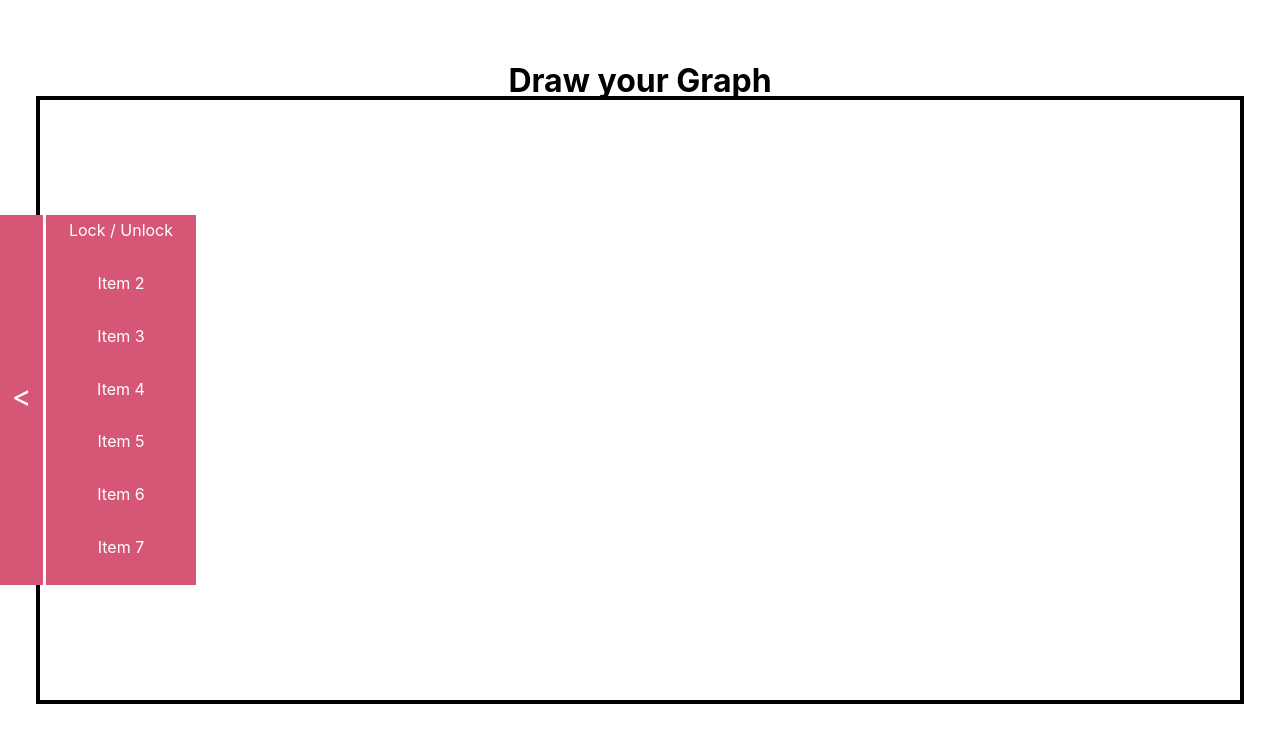
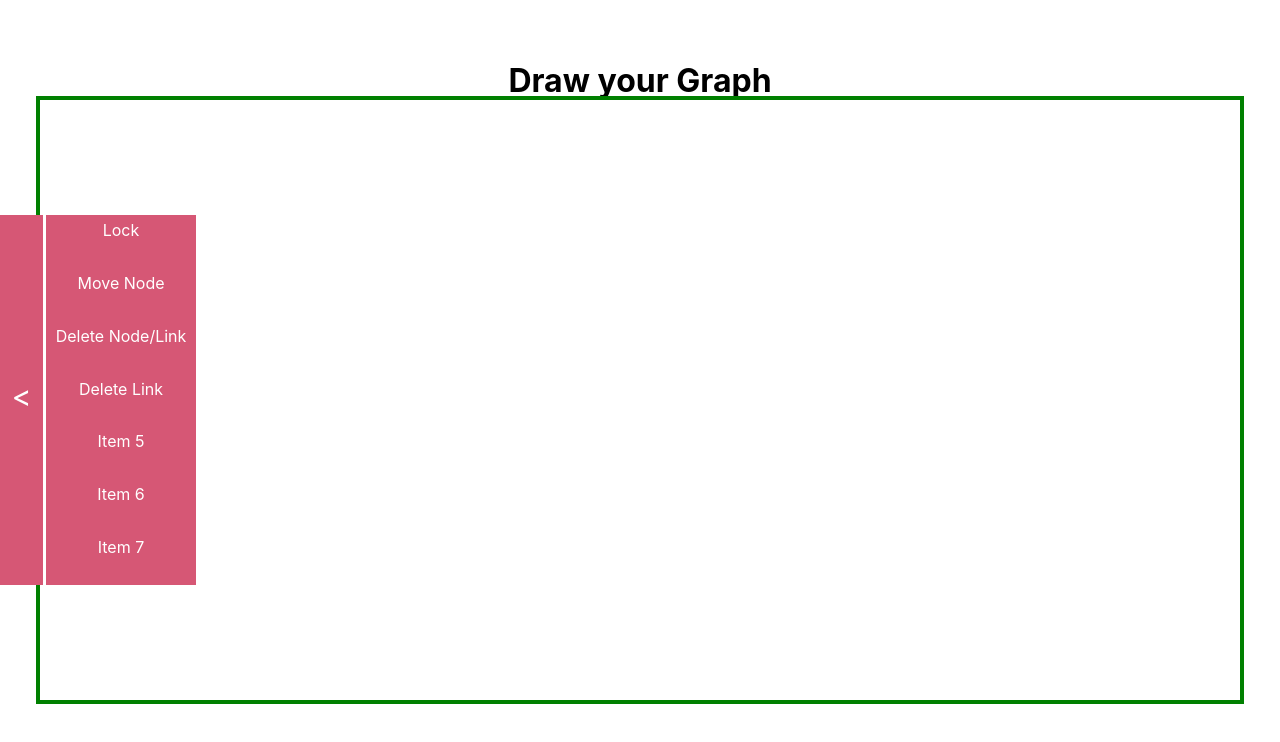
Before and after one commit to AdrianJendo/Graph-Traversal, a React (Create React App) app: page / in a window 1280 px wide. Shown: the top 742 px of the page. Built offline with nearby package versions, Linux system fonts and the light colour scheme.

Commit message:
Added logic to delete nodes and connections

```diff
--- a/src/Graph/Graph.css
+++ b/src/Graph/Graph.css
@@ -5,7 +5,7 @@
 	/*height: calc(var(--height) * 1px);
 	width: calc(var(--width) * 1px);*/
 	transform: translate(-50%, -50%);
-	border: 4px solid black;
+	border: 4px solid green;
 }
 
 .canvas-locked {
@@ -13,7 +13,7 @@
 	top: 50%;
 	left: 50%;
 	transform: translate(-50%, -50%);
-	border: 4px solid red;
+	border: 4px solid black;
 }
 
 .header {
--- a/src/Graph/Graph.js
+++ b/src/Graph/Graph.js
@@ -16,11 +16,13 @@ export function Graph() {
     const [numNodes, setNumNodes] = useState(1);
 	const [nodes, setNodes] = useState([]);
     const [startLineNode, setStartLineNode] = useState(null);
+    const [numArrows, setNumArrows] = useState(1);
     const [arrows, setArrows] = useState([]);
     const [animationArrow, setAnimationArrow] = useState(null);
+    const [deleteMode, setDeleteMode] = useState(false);
 
 	const handleAddNode = (e) => {
-        if(e.target.className === "node" || e.button !== 0) return;
+        if(e.target.className === "node" || e.button !== 0 || deleteMode) return;
 
         else if (e.nativeEvent.offsetX < NODE_RADIUS ||
                 e.nativeEvent.offsetY < NODE_RADIUS ||
@@ -46,9 +48,9 @@ export function Graph() {
 	};
 
     //Get angle between nodes
-    const getAngle = (node) => {
-        const x_dist = node.x - startLineNode.x;
-        const y_dist = -1 * (node.y - startLineNode.y); //Vertical distance measured from top = 0 so multiply by -1 to get y positive wrt bottom of canvas
+    const getAngle = (endNode, startNode) => {
+        const x_dist = endNode.x - startNode.x;
+        const y_dist = -1 * (endNode.y - startNode.y); //Vertical distance measured from top = 0 so multiply by -1 to get y positive wrt bottom of canvas
         const angle_ref = x_dist !== 0 ? Math.abs(Math.atan(y_dist / x_dist)) : Math.PI / 2; //reference angle
 
         //Standard angle
@@ -68,10 +70,10 @@ export function Graph() {
     };
 
     //Offset of x,y wrt center of starting node
-    const getStartOffsets = (angle) => {
+    const getStartOffsets = (startNode, angle) => {
         const start_offset = NODE_RADIUS
-        const start_offsetx = startLineNode.x + start_offset * Math.cos(angle);
-        const start_offsety = startLineNode.y - start_offset * Math.sin(angle);
+        const start_offsetx = startNode.x + start_offset * Math.cos(angle);
+        const start_offsety = startNode.y - start_offset * Math.sin(angle);
         return [start_offsetx, start_offsety];
     };
 
@@ -85,15 +87,39 @@ export function Graph() {
 
     const handleNodeClicked = (e, node) => {
         if(e.button === 0){ //Only primary click
-            if(!startLineNode){
+            if(deleteMode){
+                //Remove node from nodes and any connections with node.id at either start or end of link
+                const nodes_copy = nodes.slice();
+                for(let i=0; i<nodes_copy.length; ++i){
+                    if(nodes_copy[i].id === node.id){
+                        nodes_copy.splice(i, 1)
+                        break;
+                    }
+                }
+
+                const arrows_copy = arrows.slice();
+                let i = 0;
+                while(i<arrows_copy.length){
+                    if(arrows_copy[i].startID === node.id || arrows_copy[i].endID === node.id){
+                        arrows_copy.splice(i,1);
+                    }
+                    else{
+                        ++i;
+                    }
+                }
+
+                setNodes(nodes_copy);
+                setArrows(arrows_copy);
+            }
+            else if(!startLineNode){
                 setStartLineNode(node); //Change colour & signal arrow animation
                 return;
             }
             else if(node.id !== startLineNode.id){ //connect nodes with arrows
 
-                const angle = getAngle(node);
+                const angle = getAngle(node, startLineNode);
                 const arrow_width = 8; //px
-                let [start_offsetx, start_offsety] = getStartOffsets(angle);
+                let [start_offsetx, start_offsety] = getStartOffsets(startLineNode, angle);
                 let [end_offsetx, end_offsety] = getEndOffsets(node, angle);
 
                 //Check for overlap of arrows
@@ -114,6 +140,7 @@ export function Graph() {
                     alert("Nodes already connected");
                 }
                 else {
+                    let numLinks = numArrows;
                     if(doubleEdgeNodePair >= 0){ //Calculate required offset adjustmenet for doubly connected nodes
                         start_offsetx += arrow_width * Math.sin(angle);
                         start_offsety += arrow_width * Math.cos(angle);
@@ -124,11 +151,14 @@ export function Graph() {
                                             nodex2: arrows[doubleEdgeNodePair].nodex2 - arrow_width * Math.sin(angle),
                                             nodey2: arrows[doubleEdgeNodePair].nodey2 - arrow_width * Math.cos(angle),
                                             startID: node.id,
-                                            endID: startLineNode.id
+                                            endID: startLineNode.id,
+                                            id: numLinks
                                         };
                         arrows.splice(doubleEdgeNodePair, 1, replacement); //Replace current line by updated offset
+                        numLinks++;
                     }
-                    setArrows([...arrows, {nodex1:start_offsetx, nodey1:start_offsety, nodex2:end_offsetx, nodey2:end_offsety, startID:startLineNode.id, endID:node.id}]);
+                    setArrows([...arrows, {nodex1:start_offsetx, nodey1:start_offsety, nodex2:end_offsetx, nodey2:end_offsety, startID:startLineNode.id, endID:node.id, id:numLinks}]);
+                    setNumArrows(numLinks+1);
                 }
             }
             setAnimationArrow(null);
@@ -136,13 +166,9 @@ export function Graph() {
         }
     };
 
+    //Check if deletemode and set colour accordingly (do same for links)
     const handleNodeHover = (e, id) => {
-        /*if(e.type === 'mouseenter'){
-            setStartLineNode(id);
-        }
-        else{
-            setStartLineNode(null);
-        }*/
+        /*e.type === 'mouseenter'*/
     };
 
     const handleArrowAnimation = (e) => {
@@ -155,8 +181,8 @@ export function Graph() {
             }
 
             const pointer_coords = {x:e.nativeEvent.offsetX, y:e.nativeEvent.offsetY}
-            const angle = getAngle(pointer_coords);
-            const [start_offsetx, start_offsety] = getStartOffsets(angle);
+            const angle = getAngle(pointer_coords, startLineNode);
+            const [start_offsetx, start_offsety] = getStartOffsets(startLineNode, angle);
 
             const pointer_size = 12;
             const pointerx = pointer_size * Math.cos(angle);
@@ -171,9 +197,55 @@ export function Graph() {
         }
     };
 
+    const toggleDeleteMode = () => {
+        setStartLineNode(null);
+        setDeleteMode(!deleteMode);
+    };
+
+    const handleLinkClick = (link) => {
+        //Handle deleting link
+        if(deleteMode){
+            console.log(arrows, nodes);
+            let connectedNodes = {};
+            const arrows_copy = arrows.slice();
+            for(let i=0; i<arrows_copy.length; ++i){
+                if(arrows_copy[i].id === link.id){
+                    connectedNodes.startID = arrows_copy[i].startID
+                    connectedNodes.endID = arrows_copy[i].endID
+                    arrows_copy.splice(i, 1);
+                    break;
+                }
+            }
+
+            if(connectedNodes){
+                const arrow_width = 8; //px
+                let i_paired_link = 0;
+                while(i_paired_link < arrows_copy.length && !(arrows_copy[i_paired_link].startID === connectedNodes.endID && arrows_copy[i_paired_link].endID === connectedNodes.startID)) {
+                    ++i_paired_link;
+                }
+
+                if(i_paired_link < arrows_copy.length) {
+                    //Offset coordinates but angle is still the same
+                    const endNode = {x:arrows_copy[i_paired_link].nodex2, y:arrows_copy[i_paired_link].nodey2}
+                    const startNode = {x:arrows_copy[i_paired_link].nodex1, y:arrows_copy[i_paired_link].nodey1}
+                    const angle = getAngle(endNode, startNode);
+
+                    arrows_copy[i_paired_link].nodex1 -= arrow_width * Math.sin(angle);
+                    arrows_copy[i_paired_link].nodey1 -= arrow_width * Math.cos(angle);
+                    arrows_copy[i_paired_link].nodex2 -= arrow_width * Math.sin(angle);
+                    arrows_copy[i_paired_link].nodey2 -= arrow_width * Math.cos(angle);
+                }
+                setArrows(arrows_copy);
+            }
+        }
+
+        return false;
+    }
+
     const toggleDrawGraph = () => {
         setDrawGraph(!drawGraph);
     };
+
 
 	return (
 		<div>
@@ -202,7 +274,15 @@ export function Graph() {
                     </g>
                     <g>
                         {arrows.map((arrow, i) => (
-                            <line x1={arrow.nodex1} y1={arrow.nodey1} x2={arrow.nodex2} y2={arrow.nodey2} className="arrow" key={i}/>
+                            <line x1={arrow.nodex1}
+                                y1={arrow.nodey1}
+                                x2={arrow.nodex2}
+                                y2={arrow.nodey2}
+                                className="arrow"
+                                key={i}
+                                onClick={() => handleLinkClick(arrow)}
+                                style={deleteMode ? {cursor:"pointer"}:{}}
+                            />
                             ))}
                     </g>
                     {animationArrow ?
@@ -241,7 +321,11 @@ export function Graph() {
                     </g>
                 </svg>
             }
-            <Sidebar lockUnlock={toggleDrawGraph}></Sidebar>
+            <Sidebar drawGraph={drawGraph}
+                    lockUnlock={toggleDrawGraph}
+                    toggleDeleteMode={toggleDeleteMode}
+                    isDeleteMode={deleteMode}
+            ></Sidebar>
 		</div>
 	);
 }
--- a/src/Graph/Sidebar.js
+++ b/src/Graph/Sidebar.js
@@ -3,7 +3,7 @@ import React, {useState} from "react";
 
 export function Sidebar(props) {
 
-    const{lockUnlock} = props;
+    const{lockUnlock, drawGraph, toggleDeleteMode, isDeleteMode} = props;
 
     const [showPanel, setShowPanel] = useState(true);
 
@@ -11,14 +11,23 @@ export function Sidebar(props) {
         setShowPanel(!showPanel);
     };
 
+    const handleItemClick = () => {
+        console.log("click");
+    }
+
+
+
 	return (
 		<div>
             <div className = {`sidebar ${showPanel ? 'open-panel' : 'close-panel'}`}>
                 <div className="panel">
-                    <p className="panel-element" onClick={lockUnlock}>Lock / Unlock</p>
-                    <p className="panel-element">Item 2</p>
-                    <p className="panel-element">Item 3</p>
-                    <p className="panel-element">Item 4</p>
+                    <p className="panel-element" onClick={lockUnlock}>{drawGraph ? "Lock" : "Unlock"}</p>
+                    <p className="panel-element">{drawGraph ? "Move Node" : "Item 2"}</p>
+                    <p className="panel-element"
+                        onClick={drawGraph ? toggleDeleteMode : handleItemClick}
+                        style={isDeleteMode ? {backgroundColor:"green"} : {}}
+                    >{drawGraph ? "Delete Node/Link" : "Item 3"}</p>
+                    <p className="panel-element">{drawGraph ? "Delete Link" : "Item 4"}</p>
                     <p className="panel-element">Item 5</p>
                     <p className="panel-element">Item 6</p>
                     <p className="panel-element">Item 7</p>
```
